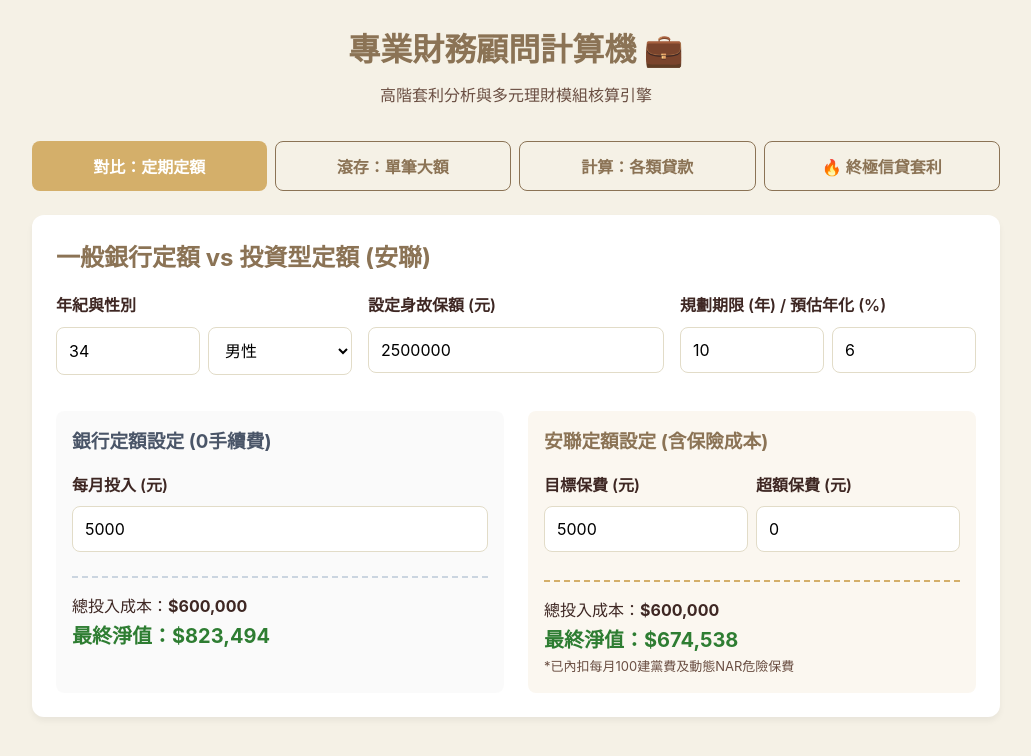
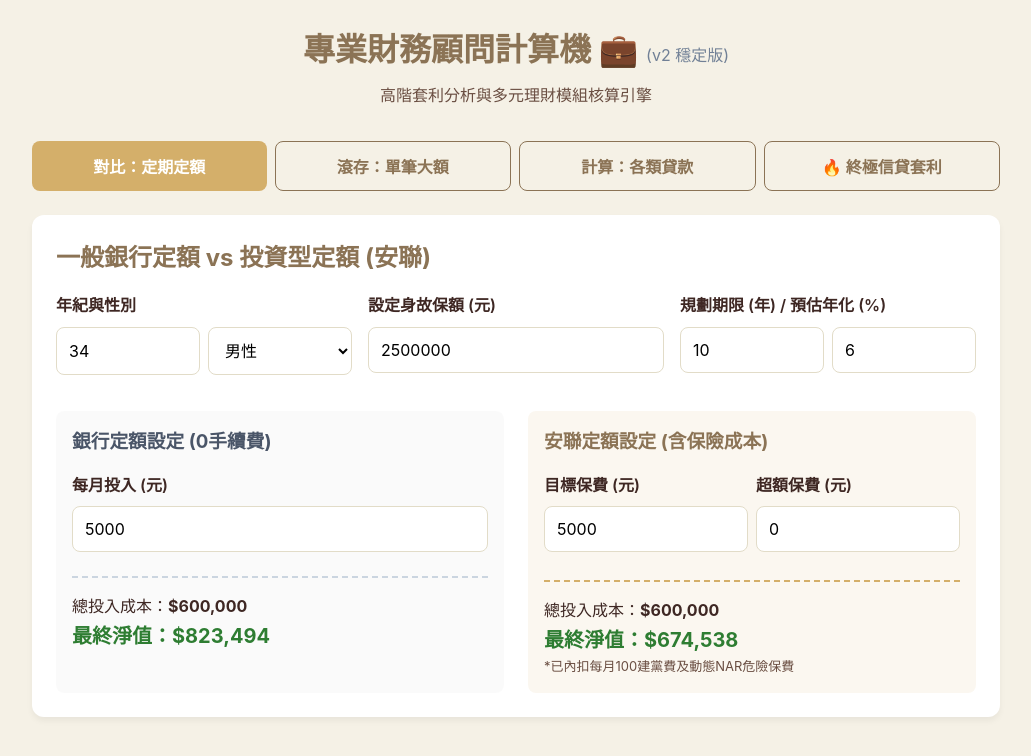
Before and after one commit to yang510224-bot/advisor-calc, a Next.js app: page / in a window 1280 px wide. Shown: the top 756 px of the page, without its empty margins (124-1155 px from the left). Built offline with nearby package versions, Linux system fonts and the light colour scheme.

Commit message:
chore: force cache bust by adding v2 tag to header UI

```diff
--- a/src/app/page.js
+++ b/src/app/page.js
@@ -98,7 +98,7 @@ export default function AdvisorCalculator() {
 
   return (
     <div className="container">
-      <h1 style={{ textAlign: 'center', marginBottom: '8px' }}>專業財務顧問計算機 💼</h1>
+      <h1 style={{ textAlign: 'center', marginBottom: '8px' }}>專業財務顧問計算機 💼 <span style={{fontSize:'16px', color:'#718096', fontWeight:'normal'}}>(v2 穩定版)</span></h1>
       <p style={{ textAlign: 'center', color: 'var(--text-light)', marginBottom: '32px' }}>
         高階套利分析與多元理財模組核算引擎
       </p>
```
